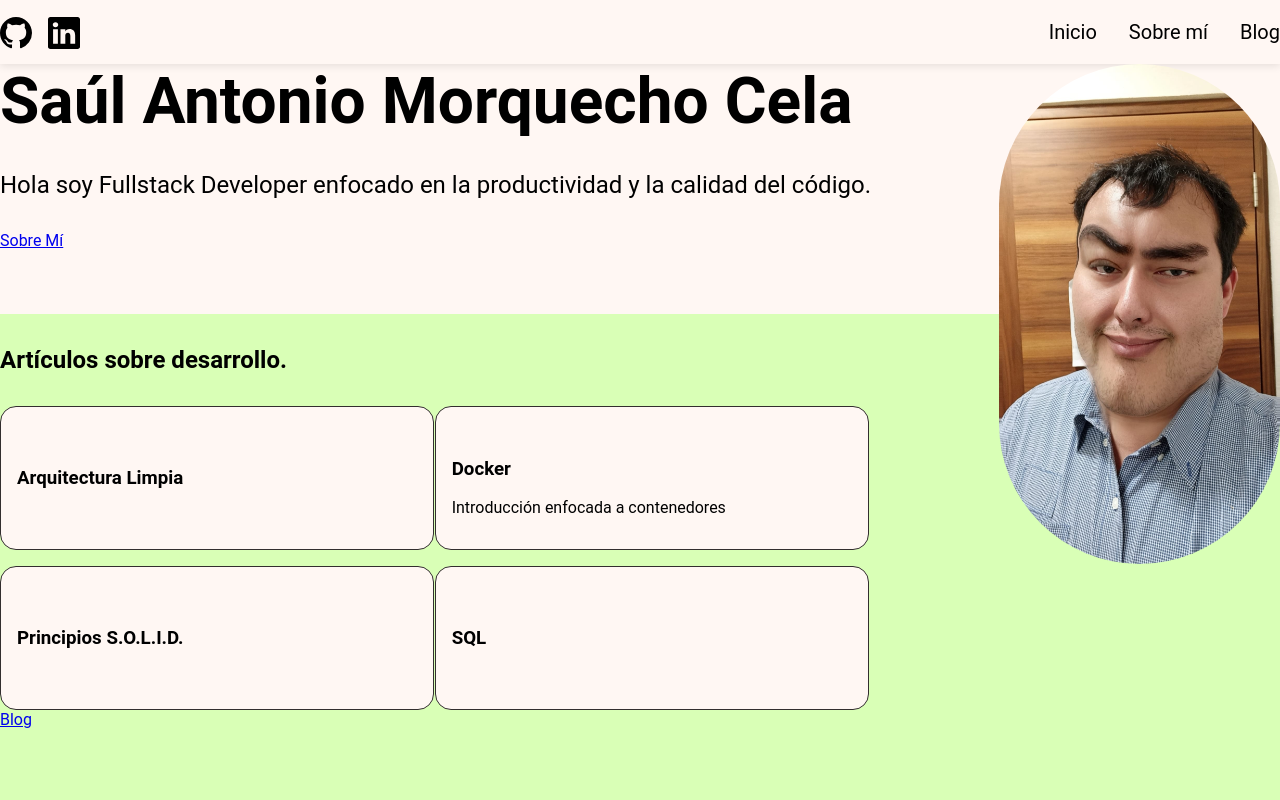
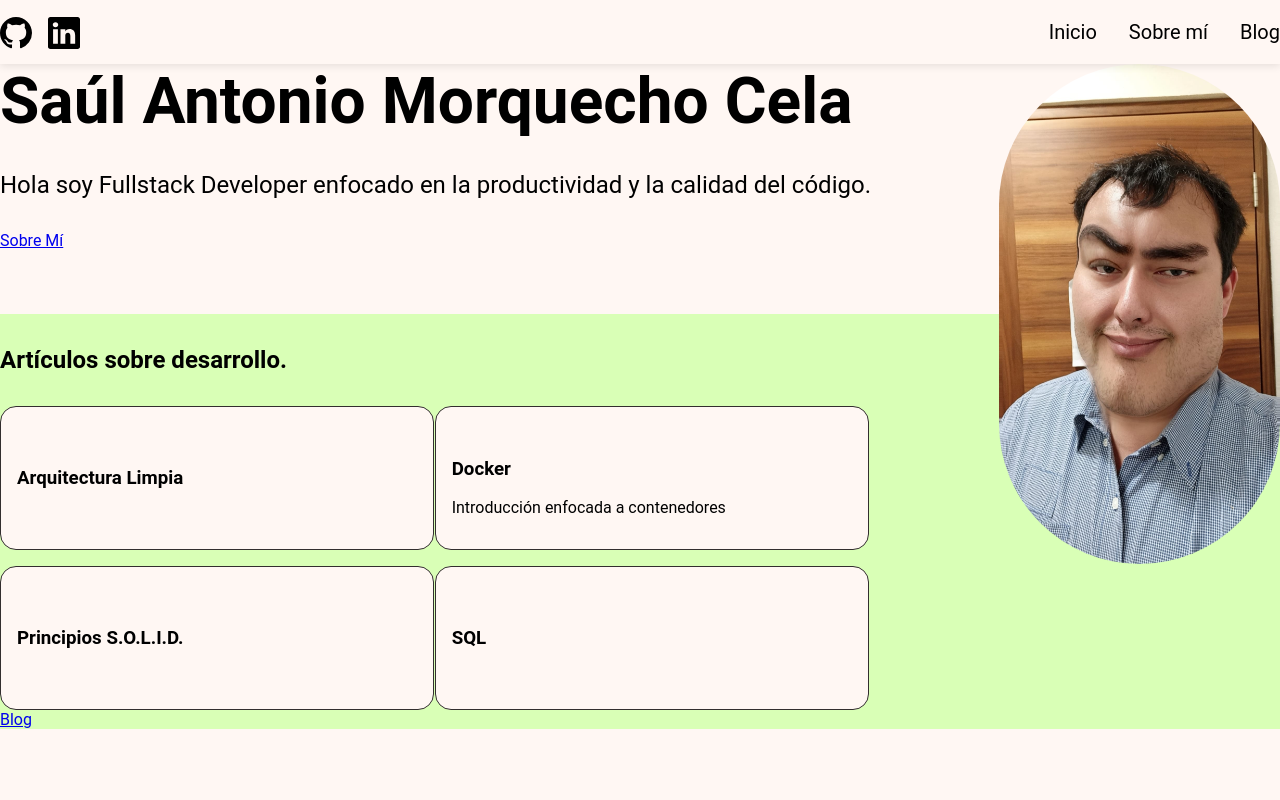
Before and after one commit to Reign-Beaux/Frontend, a React app: page / in a window 1280 px wide. Shown: the top 800 px of the page. Built offline with nearby package versions, Linux system fonts and the light colour scheme; the HTML template or start-up script is replaced by a standard one.

Commit message:
última corrcción home

```diff
--- a/src/Presentation/Pages/Home/Components/BlogPresentation/BlogPresentation.module.css
+++ b/src/Presentation/Pages/Home/Components/BlogPresentation/BlogPresentation.module.css
@@ -25,7 +25,7 @@
         width: auto;
         max-height: 500px;
         border-radius: 500px;
-        transform: translateY(-250px);
+        margin-top: -250px;
       }
     }
 
```
